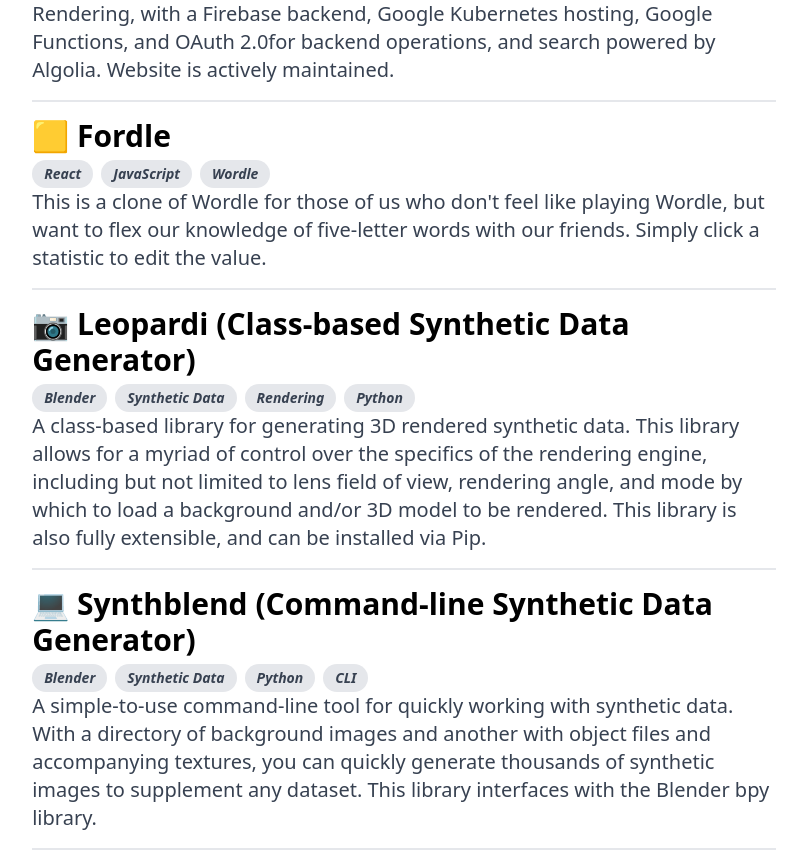
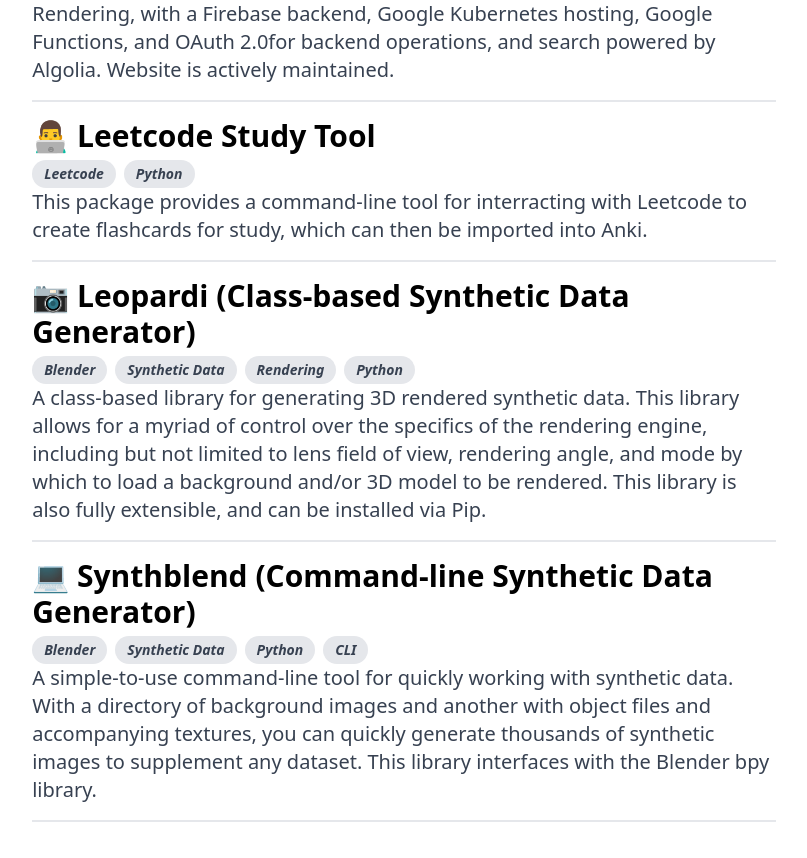
Before and after one commit to johnsutor/personal, a Next.js app: page / in a window 1280 px wide. Shown: the part 1924-2782 px from the top of the page, without its empty margins (236-1043 px from the left). After the commit the page ends 2754 px from the top, so only its background shows below. Built offline with nearby package versions, Linux system fonts and the light colour scheme; what tailwind-highlightjs would draw is missing.

Commit message:
Add Leetcode Study Tool to Projects

```diff
--- a/src/pages/index.tsx
+++ b/src/pages/index.tsx
@@ -77,10 +77,10 @@
       url: "https://github.com/Sci-Teens/sciteens"
     },
     {
-      title: "🟨 Fordle",
-      tags: ["React", "JavaScript", "Wordle"],
-      about: "This is a clone of Wordle for those of us who don't feel like playing Wordle, but want to flex our knowledge of five-letter words with our friends. Simply click a statistic to edit the value.",
-      url: "https://fordle-nine.vercel.app/"
+      title: "👨‍💻 Leetcode Study Tool",
+      tags: ["Leetcode", "Python"],
+      about: "This package provides a command-line tool for interracting with Leetcode to create flashcards for study, which can then be imported into Anki.",
+      url: "https://github.com/johnsutor/leetcode-study-tool"
     },
     {
       title: "📷 Leopardi (Class-based Synthetic Data Generator)",
```
